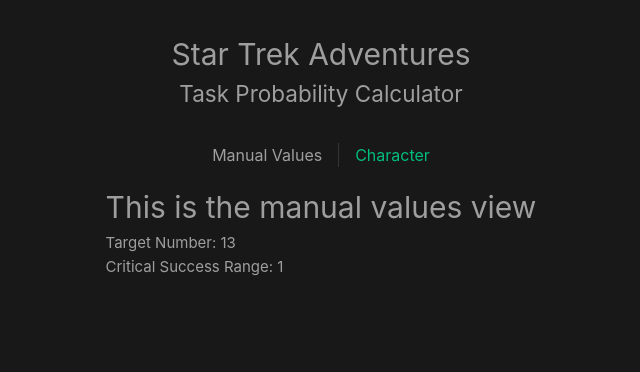
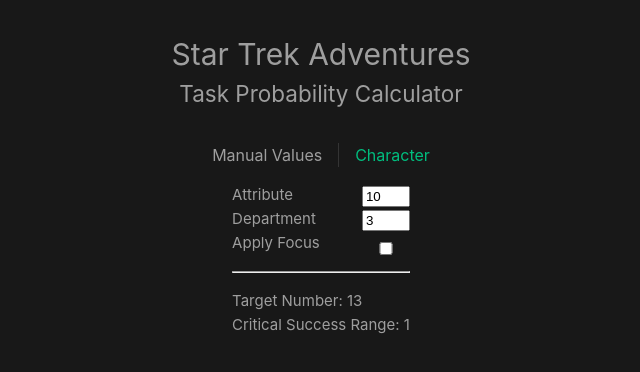
Before and after one commit to cosmicflowchart/sta-tools-vue, a Vue app: page / in a window 1280 px wide. Shown: the top 372 px of the page, without its empty margins (319-959 px from the left). Built offline with nearby package versions, Linux system fonts and the light colour scheme; the HTML template or start-up script is replaced by a standard one.

Commit message:
Add manual value inputs

```diff
--- a/src/components/ProbabilityGraph.vue
+++ b/src/components/ProbabilityGraph.vue
@@ -1,5 +1,7 @@
 <script setup lang="ts">
 import { computed } from 'vue'
+
+import { getCumulativeProbability, getSuccessProbabilityNDice } from '@/lib/probability'
 
 const props = defineProps<{
   attribute: number
@@ -8,6 +10,11 @@
 }>()
 const targetNumber = computed(() => props.attribute + props.department)
 const criticalRange = computed(() => (props.focus ? props.department : 1))
+const cumulativeProbabilities = computed(() => {
+  const probabilities = getSuccessProbabilityNDice(targetNumber.value, criticalRange.value, 5)
+
+  return probabilities.map(getCumulativeProbability)
+})
 </script>
 
 <template>
--- a/src/views/ManualView.vue
+++ b/src/views/ManualView.vue
@@ -1,5 +1,6 @@
 <script setup lang="ts">
 import { ref } from 'vue'
+
 import ProbabilityGraph from '@/components/ProbabilityGraph.vue'
 
 const attribute = ref(10)
@@ -9,7 +10,38 @@
 
 <template>
   <div>
-    <h1>This is the manual values view</h1>
+    <div class="inputs">
+      <div>
+        <label for="attribute">Attribute</label>
+        <input type="number" min="7" max="15" v-model="attribute" />
+      </div>
+      <div>
+        <label for="department">Department</label>
+        <input type="number" min="1" max="5" v-model="department" />
+      </div>
+      <div>
+        <label for="focus">Apply Focus</label>
+        <input type="checkbox" v-model="focus" />
+      </div>
+    </div>
+    <hr />
     <ProbabilityGraph :attribute="attribute" :department="department" :focus="focus" />
   </div>
 </template>
+
+<style scoped>
+hr {
+  margin: 1rem 0;
+}
+
+.inputs > div {
+  display: flex;
+  align-items: end;
+  column-gap: 1rem;
+}
+
+.inputs input {
+  margin-left: auto;
+  width: 3rem;
+}
+</style>
```
Also changed, not shown: eslint.config.ts (+13 -6 lines).
